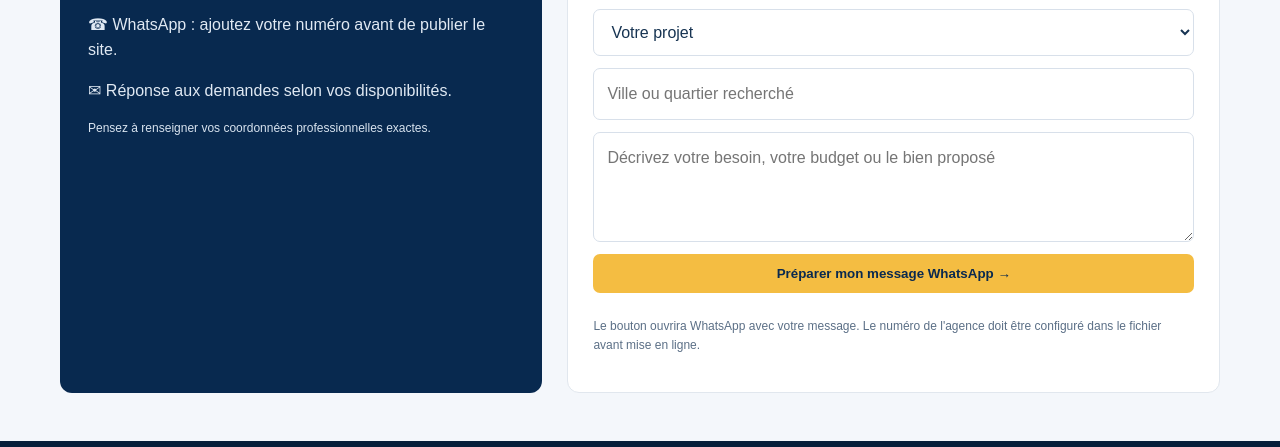
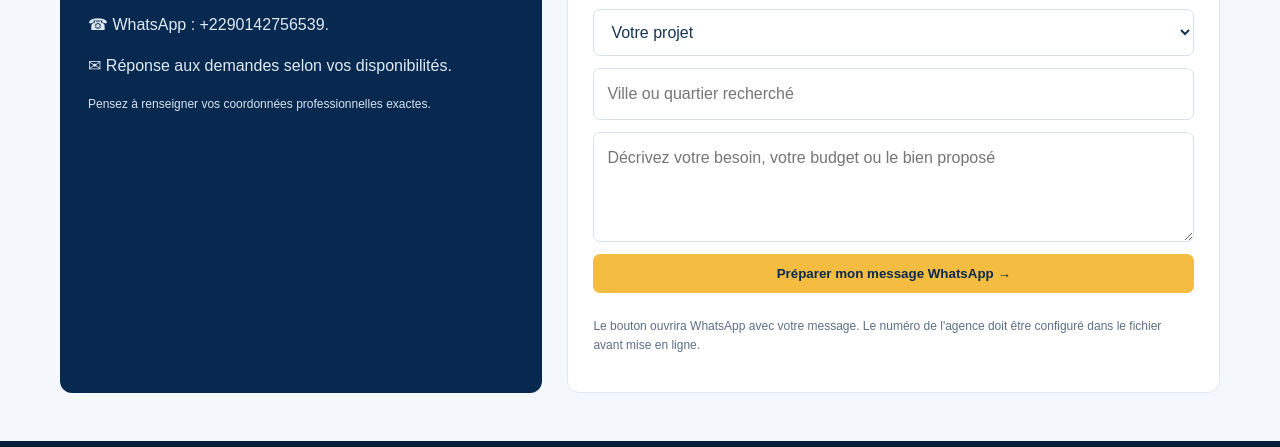
Before and after one commit to gnahocyrano-droid/immo-prestige-benin, a plain HTML site: page index.html in a window 1280 px wide. Shown: the part 2698-3145 px from the top of the page. Drawn offline with Linux system fonts and the light colour scheme.

Commit message:
Update index.html

```diff
--- a/index.html
+++ b/index.html
@@ -36,7 +36,7 @@ header{background:var(--navy);color:#fff;position:sticky;top:0;z-index:5;box-sha
 </div></section>
 <section class="section alt" id="apropos"><div class="wrap about"><img src="https://images.unsplash.com/photo-1486406146926-c627a92ad1ab?auto=format&fit=crop&w=1000&q=80" alt="Architecture urbaine"><div><h2>Votre projet immobilier, notre priorité</h2><p>Immo Prestige Bénin souhaite vous aider à avancer avec confiance dans votre projet d'achat, de vente ou de location au Bénin.</p><ul class="checks"><li>Écoute de vos besoins et de votre budget</li><li>Informations transparentes sur chaque annonce</li><li>Accompagnement lors des visites et démarches</li><li>Échanges directs pour gagner du temps</li></ul><div class="callout"><h3>Vous avez un bien à vendre ou à louer ?</h3><p>Contactez-nous pour discuter de sa présentation et trouver des personnes intéressées.</p><a class="btn" href="#contact">Proposer un bien</a></div></div></div></section>
 <section class="section" id="services"><div class="wrap"><h2>Nos services</h2><p class="sub" style="margin-bottom:22px">Un interlocuteur pour organiser votre recherche.</p><div class="services"><div class="service"><div class="ico">⌂</div><h3>Achat immobilier</h3><p>Précisez votre budget, la zone souhaitée et le type de bien recherché.</p></div><div class="service"><div class="ico">⌑</div><h3>Location</h3><p>Décrivez vos besoins pour rechercher un logement ou un local adapté.</p></div><div class="service"><div class="ico">♧</div><h3>Vente et mise en relation</h3><p>Présentez votre bien et échangeons sur les informations nécessaires à son annonce.</p></div></div></div></section>
-<section class="section alt" id="contact"><div class="wrap"><h2>Parlons de votre projet</h2><p class="sub" style="margin-bottom:22px">Remplissez le formulaire : votre message sera préparé pour WhatsApp.</p><div class="contact-grid"><div class="contact-info"><h3>Immo Prestige Bénin</h3><p>📍 Bénin — interventions selon les biens et zones disponibles.</p><p>☎ WhatsApp : ajoutez votre numéro avant de publier le site.</p><p>✉ Réponse aux demandes selon vos disponibilités.</p><p class="notice" style="color:#d8e3ef">Pensez à renseigner vos coordonnées professionnelles exactes.</p></div><form class="contact-form" id="contactForm"><input id="clientName" placeholder="Votre nom" required><input id="clientPhone" placeholder="Votre numéro de téléphone" required><select id="clientNeed" required><option value="">Votre projet</option><option>Acheter un bien</option><option>Louer un bien</option><option>Vendre un bien</option><option>Mettre un bien en location</option><option>Autre demande</option></select><input id="clientLocation" placeholder="Ville ou quartier recherché"><textarea id="clientMessage" placeholder="Décrivez votre besoin, votre budget ou le bien proposé"></textarea><button class="btn" type="submit">Préparer mon message WhatsApp →</button><p class="notice">Le bouton ouvrira WhatsApp avec votre message. Le numéro de l'agence doit être configuré dans le fichier avant mise en ligne.</p></form></div></div></section>
+<section class="section alt" id="contact"><div class="wrap"><h2>Parlons de votre projet</h2><p class="sub" style="margin-bottom:22px">Remplissez le formulaire : votre message sera préparé pour WhatsApp.</p><div class="contact-grid"><div class="contact-info"><h3>Immo Prestige Bénin</h3><p>📍 Bénin — interventions selon les biens et zones disponibles.</p><p>☎ WhatsApp : +2290142756539.</p><p>✉ Réponse aux demandes selon vos disponibilités.</p><p class="notice" style="color:#d8e3ef">Pensez à renseigner vos coordonnées professionnelles exactes.</p></div><form class="contact-form" id="contactForm"><input id="clientName" placeholder="Votre nom" required><input id="clientPhone" placeholder="Votre numéro de téléphone" required><select id="clientNeed" required><option value="">Votre projet</option><option>Acheter un bien</option><option>Louer un bien</option><option>Vendre un bien</option><option>Mettre un bien en location</option><option>Autre demande</option></select><input id="clientLocation" placeholder="Ville ou quartier recherché"><textarea id="clientMessage" placeholder="Décrivez votre besoin, votre budget ou le bien proposé"></textarea><button class="btn" type="submit">Préparer mon message WhatsApp →</button><p class="notice">Le bouton ouvrira WhatsApp avec votre message. Le numéro de l'agence doit être configuré dans le fichier avant mise en ligne.</p></form></div></div></section>
 </main>
 <footer><div class="wrap"><a class="brand" href="#accueil" style="justify-content:center"><span class="brand-mark">⌂</span><span>IMMO PRESTIGE<small>BÉNIN</small></span></a><p>Votre projet immobilier, notre priorité.</p><p>© <span id="year"></span> Immo Prestige Bénin · Tous droits réservés.</p></div></footer>
 <a class="btn mobile-cta" href="#contact">☎ Contacter Immo Prestige Bénin</a>
```
